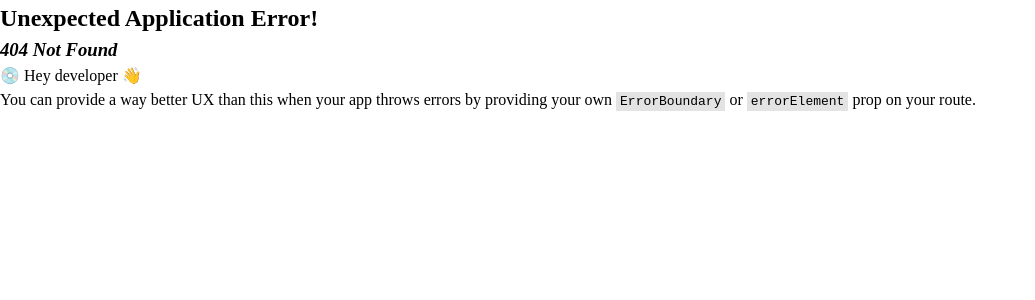
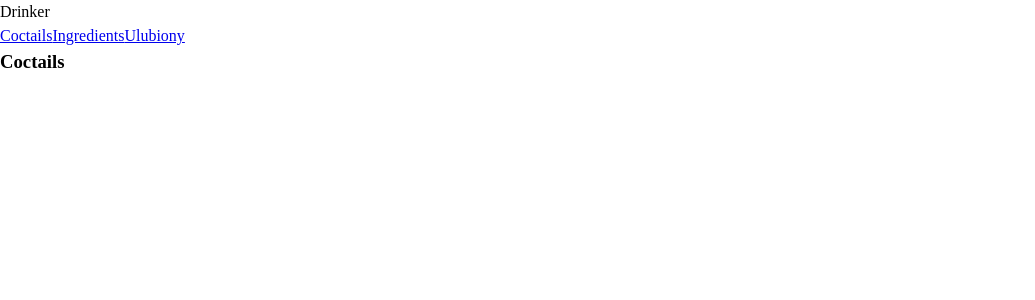
Before and after one commit to webdevgrisha/drinker, a React (Vite) app: page /coctails in a window 1280 px wide. Before the commit this address had no page. Shown: the top 300 px of the page, without its empty margins (0-1035 px from the left). Built offline with nearby package versions, Linux system fonts and the light colour scheme.

Commit message:
feat: add main route path

```diff
--- a/src/App.tsx
+++ b/src/App.tsx
@@ -1,12 +1,13 @@
-import { useState } from 'react'
-import './App.css'
+import { useState } from "react";
+import "./App.css";
+import getCotails from "./services/cotails-api";
 
 function App() {
-  return (
-    <>
-
-    </>
-  )
+  getCotails("cocktails");
+  getCotails("cocktails/glasses");
+  getCotails("cocktails/categories");
+  getCotails("cocktails/11002");
+  return <></>;
 }
 
-export default App
+export default App;
--- /dev/null
+++ b/src/layouts/RootLayout/RootLayout.tsx
@@ -0,0 +1,22 @@
+import "./RootLayout.css";
+import { NavLink, Outlet } from "react-router-dom";
+
+function RootLayout() {
+  return (
+    <>
+      <header>
+        <div className="logo">Drinker</div>
+        <nav>
+          <NavLink to="/coctails">Coctails</NavLink>
+          <NavLink to="/ingredients">Ingredients</NavLink>
+          <NavLink to="#">Ulubiony</NavLink>
+        </nav>
+      </header>
+      <main>
+        <Outlet />
+      </main>
+    </>
+  );
+}
+
+export default RootLayout;
--- /dev/null
+++ b/src/layouts/index.ts
@@ -0,0 +1,5 @@
+import RootLayout from './RootLayout/RootLayout';
+
+export {
+    RootLayout,
+}
--- a/src/main.tsx
+++ b/src/main.tsx
@@ -3,12 +3,35 @@ import { createRoot } from "react-dom/client";
 import "./style/reset.css";
 import App from "./App.tsx";
 
-import { createBrowserRouter, RouterProvider } from "react-router-dom";
+import {
+  createBrowserRouter,
+  Navigate,
+  RouterProvider,
+} from "react-router-dom";
+import { RootLayout } from "./layouts/index.ts";
 
 const router = createBrowserRouter([
   {
     path: "/",
-    element: <App />,
+    element: <RootLayout />,
+    children: [
+      {
+        index: true,
+        element: <Navigate to="coctails" />,
+      },
+      {
+        path: "coctails",
+        element: <h3>Coctails</h3>,
+      },
+      {
+        path: "ingridients",
+        element: <h3>ingridients</h3>,
+      },
+      {
+        path: "liked",
+        element: <h3>Liked</h3>,
+      },
+    ],
   },
 ]);
 
--- /dev/null
+++ b/src/services/cotails-api.ts
@@ -0,0 +1,19 @@
+import { error } from "firebase-functions/logger";
+
+async function getCotails(backPoint: string) {
+    const response = await fetch(`https://cocktails.solvro.pl/api/v1/${backPoint}`);
+
+    if (response.ok) {
+        const json = await response.json();
+
+
+        console.log(`${backPoint}:`, json);
+    } else {
+        console.log('error: ', response.status)
+    }
+
+}
+
+
+
+export default getCotails;
```
Also changed, not shown: src/components/index.ts (added), src/layouts/RootLayout/RootLayout.css (added).
